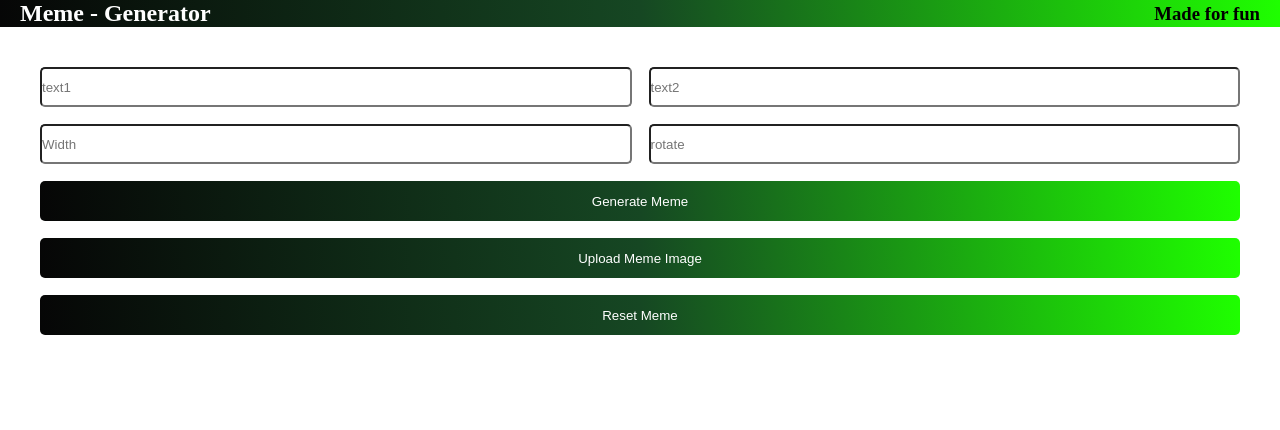
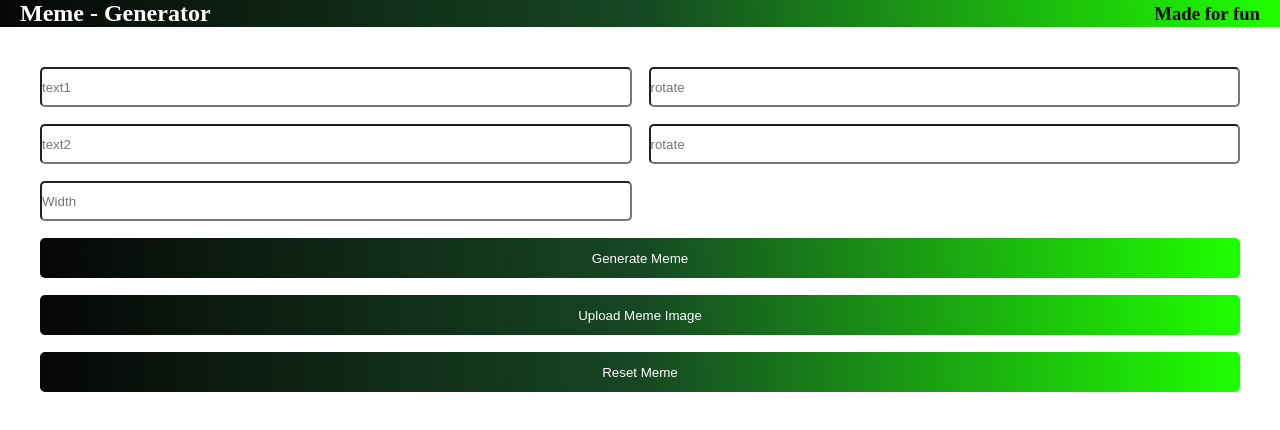
Before and after one commit to ContriHUB/Meme-Generator, a React (Create React App) app: page / in a window 1280 px wide. Shown: the top 430 px of the page. Built offline with nearby package versions, Linux system fonts and the light colour scheme; no server answers.

Commit message:
Rotate both text differently

```diff
--- a/src/components/Meme.js
+++ b/src/components/Meme.js
@@ -21,7 +21,8 @@ export default function Meme() {
 		bottomText: "",
 		url: "",
 		width:"",
-		rotate:"",
+		rotateTop:"",
+		rotateBottom:""
 	});
 
 	function getRandomMeme() {
@@ -73,13 +74,7 @@ export default function Meme() {
 		console.log(event.target.value);
 	}
 
-	function rotateChange(event) {
-		setMeme((prevMeme) => ({
-			...prevMeme,
-			rotate: event.target.value,
-		}));
-		console.log(event.target.value);
-	}
+
 
 	function widthChange(event) {
 		setMeme((prevMeme) => ({
@@ -89,10 +84,18 @@ export default function Meme() {
 		console.log(event.target.value);
 	}
 
-	function rotateChange(event) {
+	function rotateTopChange(event) {
 		setMeme((prevMeme) => ({
 			...prevMeme,
-			rotate: event.target.value,
+			rotateTop: event.target.value,
+		}));
+		console.log(event.target.value);
+	}
+
+	function rotateBottomChange(event) {
+		setMeme((prevMeme) => ({
+			...prevMeme,
+			rotateBottom: event.target.value,
 		}));
 		console.log(event.target.value);
 	}
@@ -126,6 +129,17 @@ export default function Meme() {
 					name="topText"
 					onChange={handleInput1Change}
 					/>
+
+                <input
+					className="form__text"
+					type="text"
+					value={meme.rotateTop}
+					placeholder="rotate"
+					name="rotate"
+					onChange={rotateTopChange}
+				/>
+
+
 				<input
 					className="form__text"
 					type="text"
@@ -137,6 +151,15 @@ export default function Meme() {
 
                 <input
 					className="form__text"
+					type="text"
+					value={meme.rotateBottom}
+					placeholder="rotate"
+					name="rotate"
+					onChange={rotateBottomChange}
+				/>
+
+                <input
+					className="form__text"
 					type="number"
 					value={meme.width}
 					placeholder="Width"
@@ -144,14 +167,7 @@ export default function Meme() {
 					onChange={widthChange}
 				/>
 
-                <input
-					className="form__text"
-					type="text"
-					value={meme.rotate}
-					placeholder="rotate"
-					name="rotate"
-					onChange={rotateChange}
-				/>
+
 
 				<button className="form__button" onClick={getRandomMeme}>
 					Generate Meme
@@ -166,8 +182,8 @@ export default function Meme() {
 			</div>
 			<div className="meme">
 				{meme.url && <img className="meme__image" src={meme.url} alt="meme"/>}
-				{meme.url && <p className="meme__text top" style={{fontSize:meme.width , transform: "translateX(50%) translateY(50%) rotate("+meme.rotate+"deg)"}}>{meme.topText}</p>}
-				{meme.url && <p className="meme__text bottom" style={{fontSize:meme.width , transform: "translateX(50%) translateY(50%) rotate("+meme.rotate+"deg)"}}>{meme.bottomText}</p>}
+				{meme.url && <p className="meme__text top" style={{width:meme.width , transform: "translateX(50%) translateY(50%) rotate("+meme.rotateTop+"deg)"}}>{meme.topText}</p>}
+				{meme.url && <p className="meme__text bottom" style={{width:meme.width , transform: "translateX(50%) translateY(50%) rotate("+meme.rotateBottom+"deg)"}}>{meme.bottomText}</p>}
 			</div>
 		</div>
 	);
```
